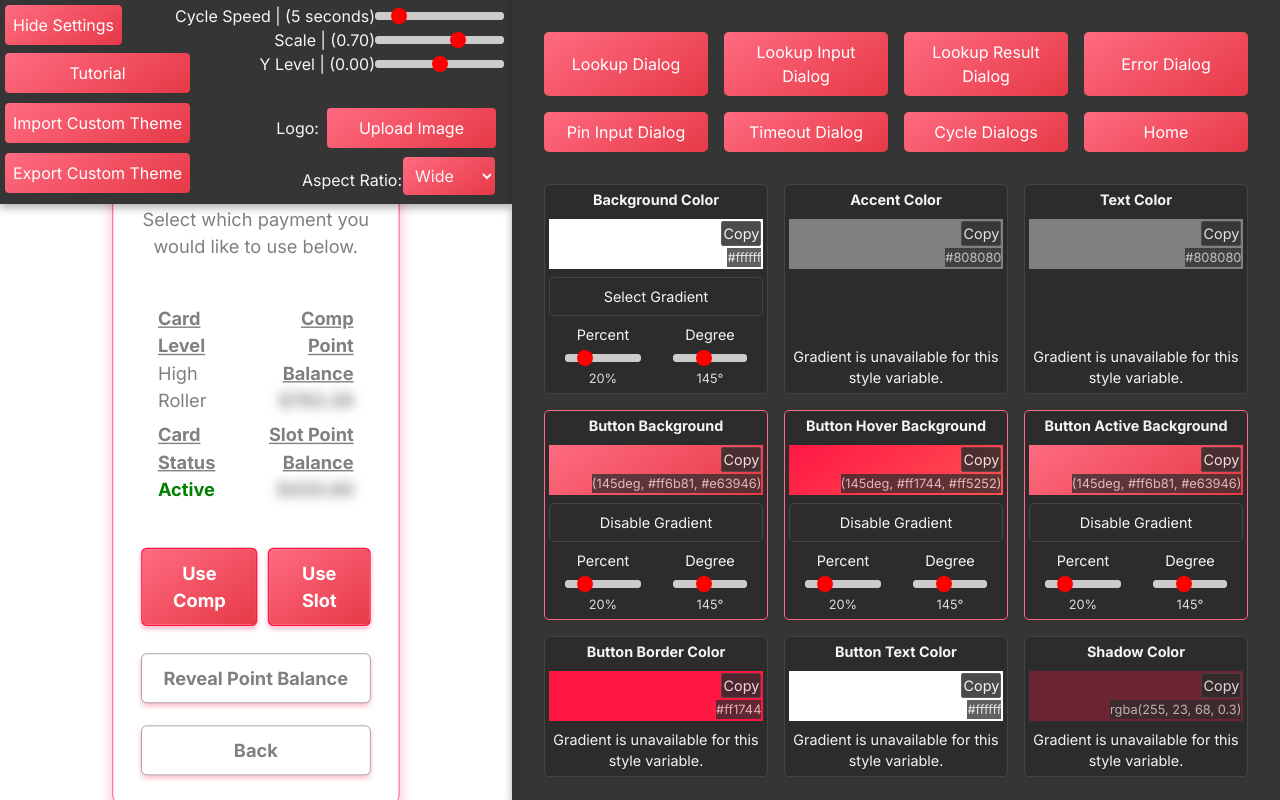
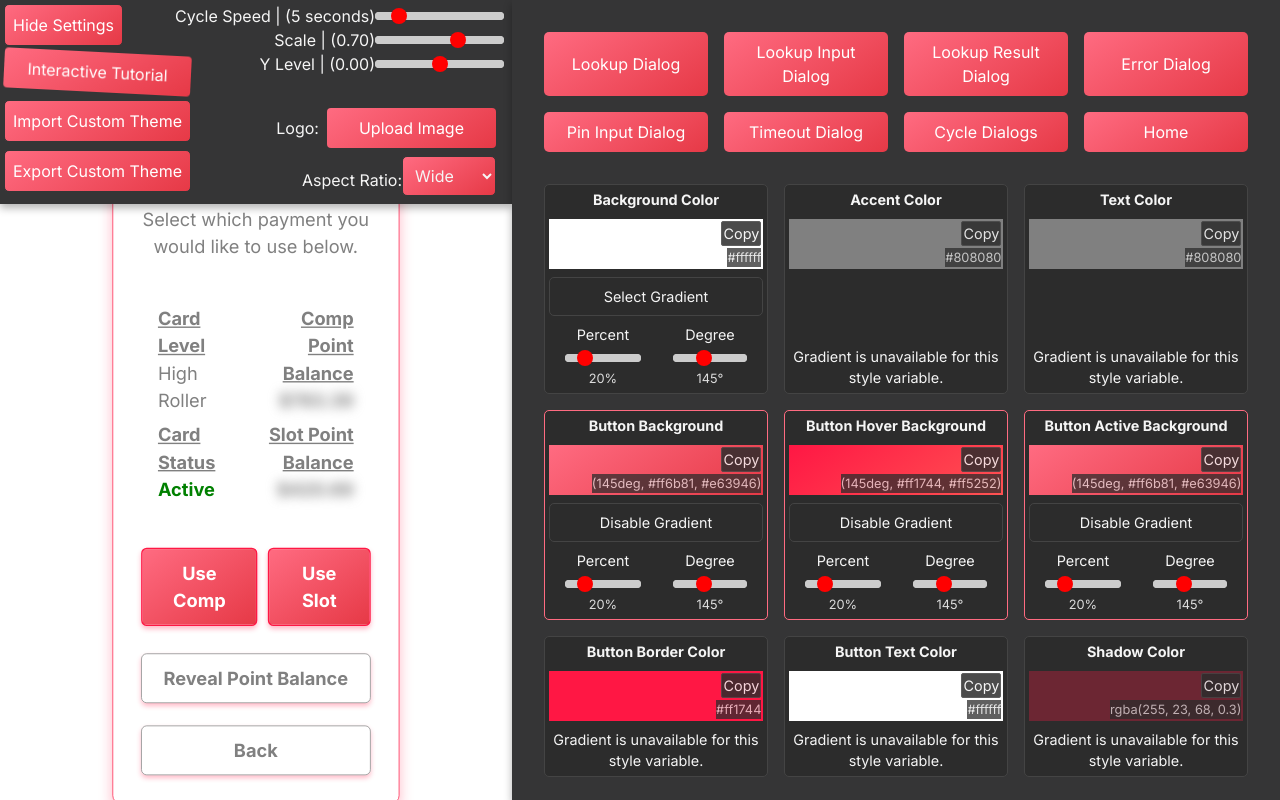
Before and after one commit to JordanReady/OTM.ThemeCreator, a Next.js app: page /konami in a window 1280 px wide. Built offline with nearby package versions, Linux system fonts and the light colour scheme; no server answers.

Commit message:
add: interactive tutorial button

```diff
--- a/app/konami/konami.scss
+++ b/app/konami/konami.scss
@@ -886,6 +886,43 @@ input[type="range"]::-ms-fill-upper {
   }
 }
 
+@keyframes wiggle {
+  0%,
+  100% {
+    transform: rotate(0deg);
+  }
+  20% {
+    transform: rotate(-5deg);
+  }
+  40% {
+    transform: rotate(5deg);
+  }
+  65% {
+    transform: rotate(-5deg);
+  }
+  80% {
+    transform: rotate(5deg);
+  }
+}
+
+.tutorial-button {
+  display: inline-block;
+  padding: 0.5rem 1rem;
+  font-size: 1rem;
+  background-color: #007bff;
+  color: #ffffff;
+  border: none;
+  border-radius: 4px;
+  cursor: pointer;
+
+  /* Animation */
+  animation: wiggle 1s ease-in-out 5s 2 forwards;
+}
+
+.tutorial-button:hover {
+  background-color: #0056b3;
+}
+
 .tutorial-buttons {
   display: flex;
   justify-content: space-between;
--- a/components/SettingsDisplay.tsx
+++ b/components/SettingsDisplay.tsx
@@ -80,9 +80,9 @@ export default function SettingsDisplay({
         <div className="import-export-container">
           <button
             onClick={() => handleTutorial()}
-            className="import-export-button gradient-button animate"
+            className="import-export-button gradient-button tutorial-button animate"
           >
-            Tutorial
+            Interactive Tutorial
           </button>
           <button
             onClick={() => setImportTheme(!importTheme)}
```
